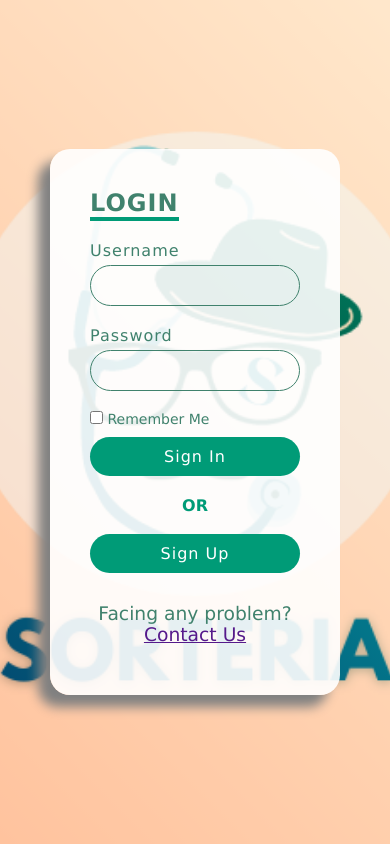
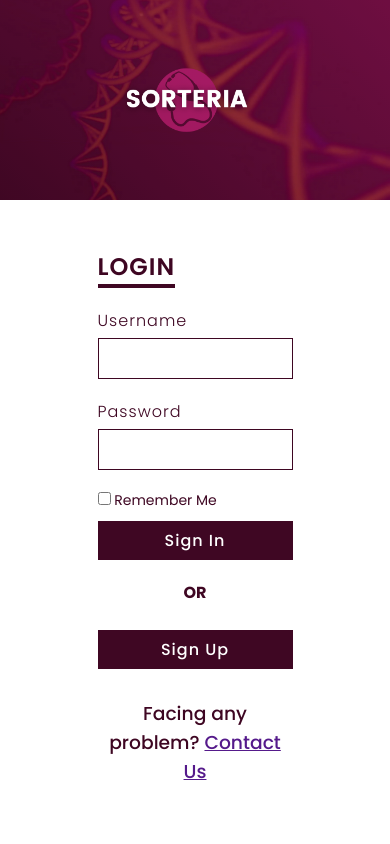
Before and after one commit to BlackDeath1107/SorteriaDiversion2k22, a plain HTML site: page fe-pgs/signin.html in a window 390 px wide. Drawn offline with Linux system fonts and the light colour scheme.

Commit message:
Updated signin page
Color codes fixed along with improvement in the web design

```diff
--- a/fe-pgs/signin.css
+++ b/fe-pgs/signin.css
@@ -1,13 +1,14 @@
+@import url('https://fonts.googleapis.com/css2?family=Poppins:wght@200;300;400;500;600;700;800&display=swap');
 :root{
-  --primary: #009B77;
-  --light: #3DCAB5;
-  --dark: #40826d;
+  --primary: #3F0723;
+  --light: #961656;
+  --dark: #3E0622;
 }
 *{
   margin: 0;
   padding: 0;
   box-sizing: border-box;
-  font-family: Verdana, Geneva, Tahoma, sans-serif;
+  font-family: 'Poppins';
 }
 
 section{
@@ -15,6 +16,7 @@ section{
   width: 100%;
   height: 100vh;
   display: flex;
+  flex-direction: row;
 }
 
 form h4{
@@ -83,7 +85,7 @@ section .contentBx .formBx .inputBx span{
 }
 section .contentBx .formBx .inputBx input{
   width: 100%;
-  padding: 10px 20px;
+  padding: 7px 50px;
   outline: none;
   font-weight: 400;
   border: 1px solid var(--dark);
@@ -91,7 +93,6 @@ section .contentBx .formBx .inputBx input{
   letter-spacing: 1px;
   color: var(--dark);
   background: transparent;
-  border-radius: 30px;
 }
 section .contentBx .formBx .inputBx input[type="submit"]{
   background: var(--primary);
@@ -120,31 +121,37 @@ section .contentBx .formBx h3{
   font-weight: 500;
 }
 
-@media (max-width: 768px)
+@media (max-width: 800px)
 {
+  section{
+    flex-direction: column;
+  }
   section .imgBx{
     position: absolute;
     top: 0;
     left: 0;
     width: 100%;
-    height: 100%;
+    height: 200px;
   }
   section .contentBx{
     display: flex;
     justify-content: center;
     align-items: center;
+    background: rgba(255,255,255,0.9);
+    margin-top: 200px;
     width: 100%;
     height: 100%;
     z-index: 1;
   }
-  section .contentBx .formBx{
+  /* section .contentBx{
     width: 100%;
+    height: 80%;
     padding: 40px;
-    background: rgba(255,255,255,0.9);
+
     border-radius: 20px;
     box-shadow: -12px 12px 12px grey;
     margin: 50px;
-  }
+  } */
   section .contentBx .formBx h3{
     color: var(--dark);
     text-align: center;
--- a/fe-pgs/signin.html
+++ b/fe-pgs/signin.html
@@ -8,7 +8,8 @@
   <body>
     <section>
       <div class="imgBx">
-        <img src="/media-files/png/Sorteria_Logo.png">
+        <p>SORTERIA</p>
+        <img src="/media-files/fp_img/BG_BP_logo.png">
       </div>
       <div class="contentBx">
         <div class="formBx">
```
Also changed, not shown: media-files/fp_img/BG_BP_logo.png (added), media-files/fp_img/Capture.PNG (added).
